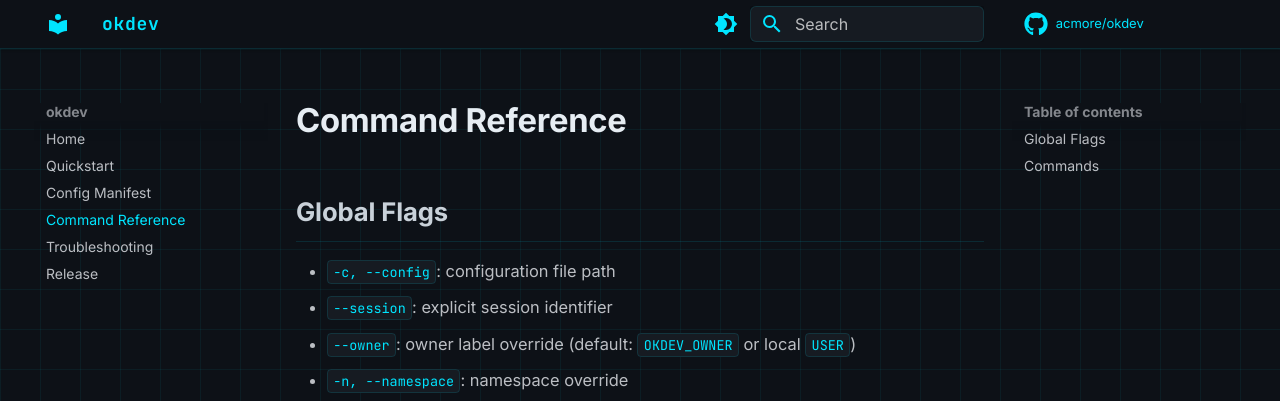
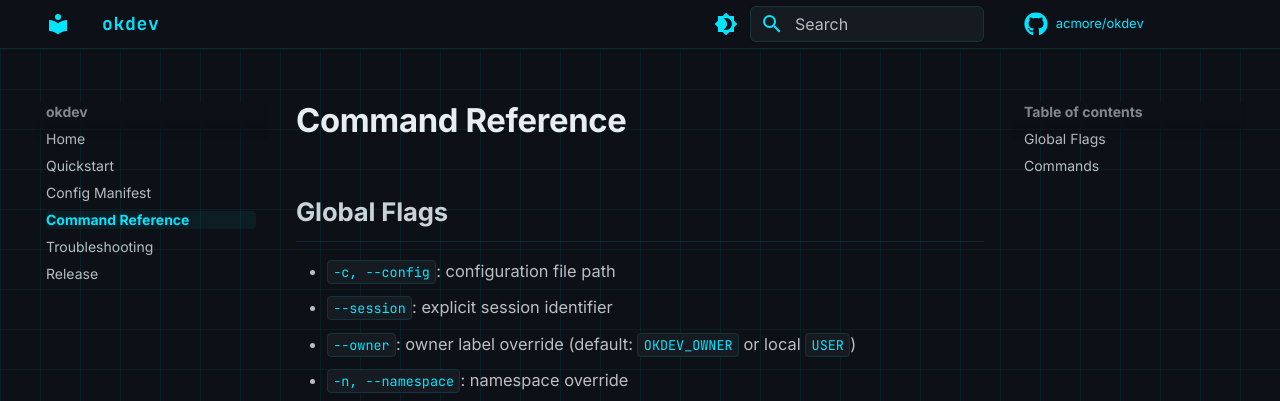
Before and after one commit to acmore/okdev, an MkDocs documentation site: the page built from docs/command-reference.md, in a window 1280 px wide. Shown: the top 401 px of the page. Built offline with MkDocs 1.6.1 and Material for MkDocs 9.7.7, drawn with Linux system fonts in a browser that asks for light colours; comment, search, counter and statistics services are not loaded.

Commit message:
docs(site): improve active nav visibility

```diff
--- a/docs/stylesheets/extra.css
+++ b/docs/stylesheets/extra.css
@@ -89,9 +89,34 @@
 
 /* ── Navigation ───────────────────────────────────────────────────── */
 
+[data-md-color-scheme="slate"] .md-nav__link {
+  color: rgba(230, 237, 243, 0.78);
+}
+
 [data-md-color-scheme="slate"] .md-nav__link--active,
+[data-md-color-scheme="slate"] .md-nav__item--active > .md-nav__link,
+[data-md-color-scheme="slate"] .md-nav__item--active > .md-nav__container > .md-nav__link,
 [data-md-color-scheme="slate"] .md-nav__link:hover {
   color: var(--ok-cyan);
+  font-weight: 600;
+}
+
+[data-md-color-scheme="slate"] .md-nav__item--active > .md-nav__link,
+[data-md-color-scheme="slate"] .md-nav__item--active > .md-nav__container > .md-nav__link {
+  background: var(--ok-cyan-faint);
+  border-radius: 0.2rem;
+}
+
+@media screen and (max-width: 76.25em) {
+  [data-md-color-scheme="slate"] .md-nav--primary .md-nav__link {
+    color: rgba(230, 237, 243, 0.88);
+  }
+
+  [data-md-color-scheme="slate"] .md-nav--primary .md-nav__item--active > .md-nav__link,
+  [data-md-color-scheme="slate"] .md-nav--primary .md-nav__item--active > .md-nav__container > .md-nav__link {
+    color: var(--ok-cyan);
+    background: var(--ok-cyan-dim);
+  }
 }
 
 [data-md-color-scheme="slate"] .md-tabs {
```
